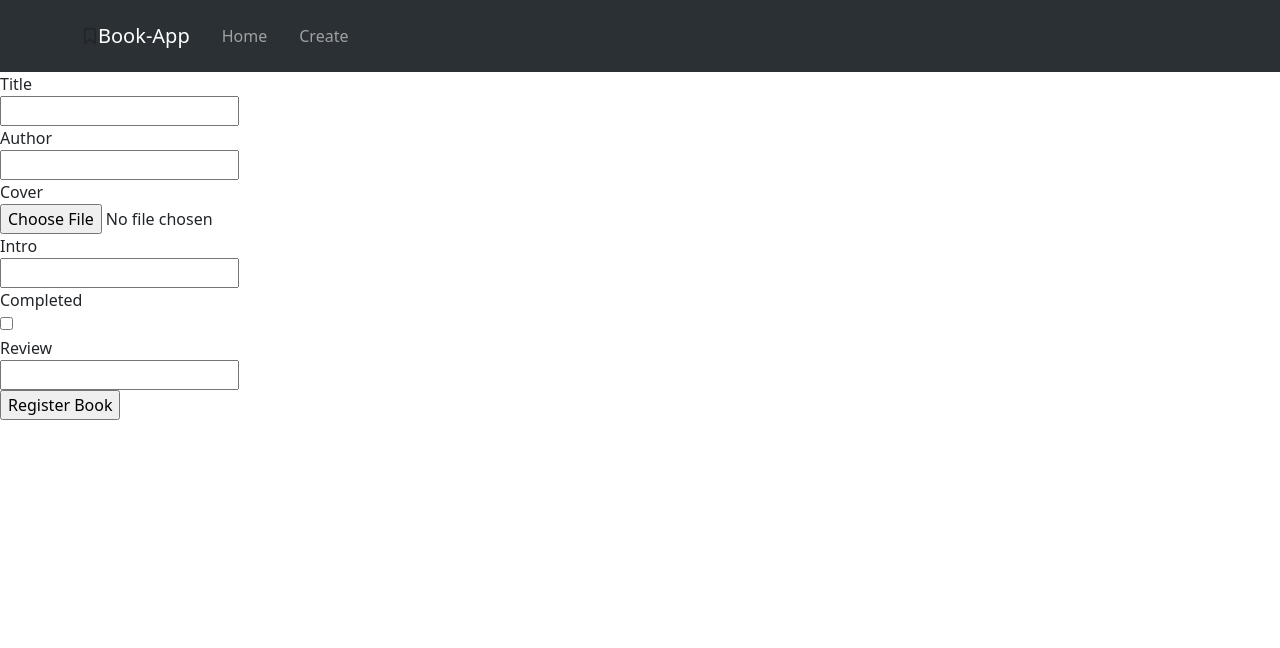
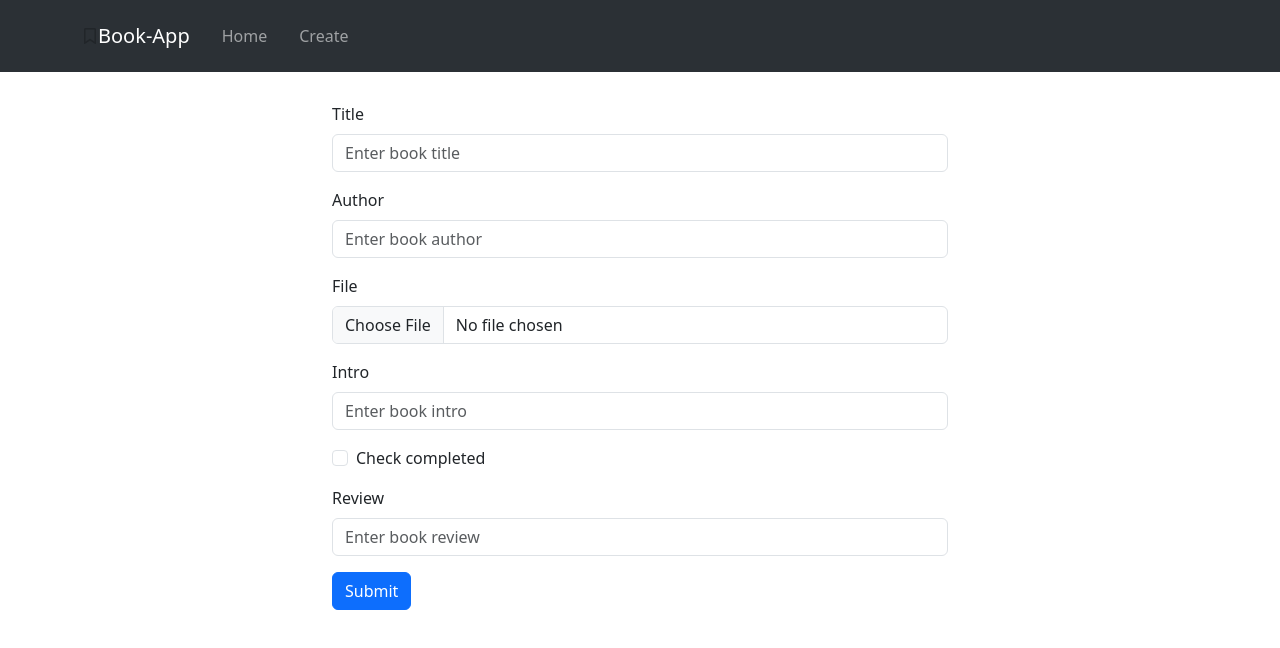
Before and after one commit to pimientaglez/book-club, a React (Create React App) app: page /create in a window 1280 px wide. Shown: the top 648 px of the page. Built offline with nearby package versions, Linux system fonts and the light colour scheme.

Commit message:
add styles to create form

```diff
--- a/src/pages/CreateBook.jsx
+++ b/src/pages/CreateBook.jsx
@@ -2,6 +2,9 @@ import React, { useState } from 'react'
 import {useAppContext} from '../store/Store';
 import { Layout } from '../components/Layout';
 import { useNavigate } from 'react-router-dom';
+import Button from 'react-bootstrap/Button';
+import Form from 'react-bootstrap/Form';
+import Container from 'react-bootstrap/Container';
 
 export const CreateBook = () => {
     const [title, setTitle] = useState("");
@@ -66,65 +69,68 @@ export const CreateBook = () => {
 
     return (
     <Layout>
-        <form onSubmit={handleSubmit}>
-            <div>
-                <div>Title</div>
-                <input
+        <Container style={{width:'50%', marginTop:'30px'}} >
+            <Form onSubmit={handleSubmit}>
+                <Form.Group className="mb-3" >
+                    <Form.Label>Title</Form.Label>
+                    <Form.Control
                         type="text"
                         name="title"
                         onChange={handleChange}
                         value={title}
+                        placeholder="Enter book title"
                     />
-            </div>
-            <div>
-                <div>Author</div>
-                <input
+                </Form.Group>
+                <Form.Group className="mb-3" >
+                    <Form.Label>Author</Form.Label>
+                    <Form.Control
                         type="text"
                         name="author"
                         onChange={handleChange}
                         value={author}
+                        placeholder="Enter book author"
                     />
-            </div>
-            <div>
-                <div>Cover</div>
-                <input
+                </Form.Group>
+                <Form.Group className="mb-3" >
+                    <Form.Label>File</Form.Label>
+                    <Form.Control
                         type="file"
                         name="cover"
                         onChange={handleChangeFile}
                     />
                     <div>{!!cover ? <img src={cover} width="200px" alt="preview"/> : ""}</div>
-            </div>
-            <div>
-                <div>Intro</div>
-                <input
+                </Form.Group>
+                <Form.Group className="mb-3" >
+                    <Form.Label>Intro</Form.Label>
+                    <Form.Control
                         type="text"
                         name="intro"
                         onChange={handleChange}
                         value={intro}
-                />
-            </div>
-            <div>
-                <div>Completed</div>
-                <input
+                        placeholder="Enter book intro" />
+                </Form.Group>
+                <Form.Group className="mb-3" controlId="formBasicCheckbox">
+                    <Form.Check
                         type="checkbox"
                         name="completed"
                         onChange={handleChange}
                         value={completed}
-                />
-            </div>
-            <div>
-                <div>Review</div>
-                <input
+                        label="Check completed" />
+                </Form.Group>
+                <Form.Group className="mb-3" >
+                    <Form.Label>Review</Form.Label>
+                    <Form.Control
                         type="text"
                         name="review"
                         onChange={handleChange}
                         value={review}
-                />
-            </div>
-            <div>
-                <input type="submit" value="Register Book" />
-            </div>
-        </form>
+                        placeholder="Enter book review" />
+                </Form.Group>
+                <Button variant="primary" type="submit" value="Register Book">
+                    Submit
+                </Button>
+            </Form>
+        </Container>
     </Layout>
   )
 }
```
Lines whose indentation alone changed are shown as unchanged.
